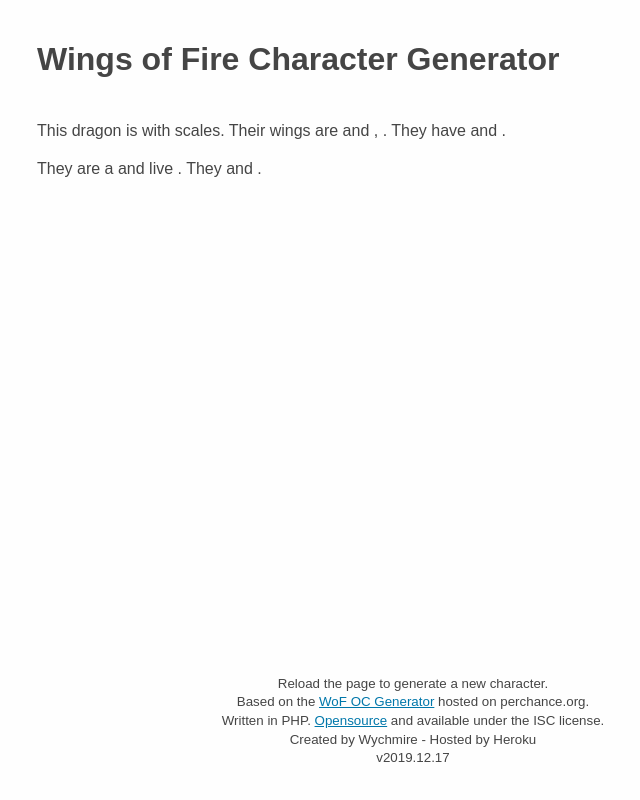
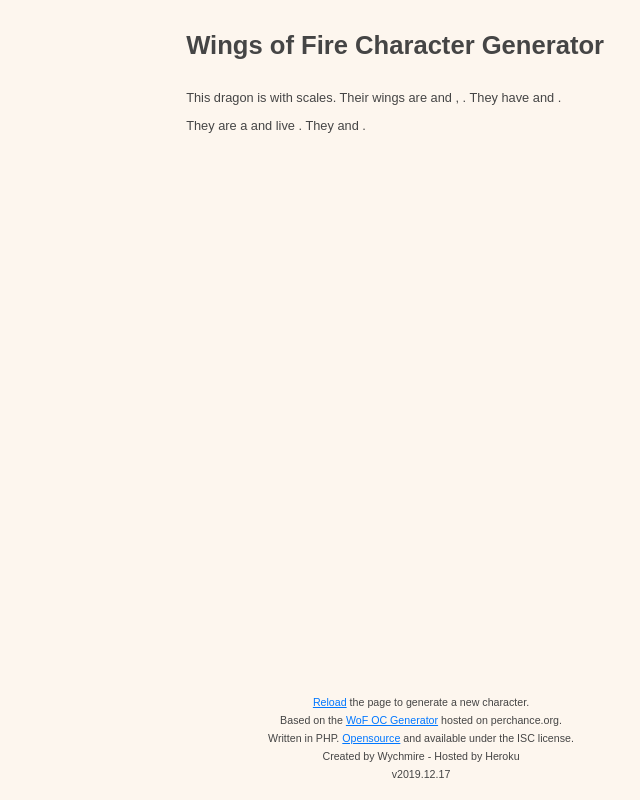
Before and after one commit to sincetheflood/wofgen, a PHP site: page / in a window 1280 px wide. Shown: the whole page, without its empty margins (219-859 px from the left). Run offline with PHP 8.4, Linux system fonts and the light colour scheme.

Commit message:
Minify css

```diff
--- a/web/static/style.css
+++ b/web/static/style.css
@@ -1 +1 @@
-*,::before,::after{box-sizing:border-box}html{background-color:#fefefe;height:100%}body{display:flex;flex-direction:column;margin:0 auto;padding:1em;max-width:800px;height:100%;font-family:sans-serif;font-size:16px;line-height:1.4;text-align:justify;color:#454545}main{flex-grow:1}footer{margin:0 auto;padding:1em 1em 1em 0;max-width:800px;text-align:center}footer p{margin:0;font-size:smaller}a{color:#07a}a:visited{color:#941352}small{font-size:.4em}@media screen and (max-width: 500px){body{text-align:left}}
+*,::before,::after{box-sizing:border-box}body{display:block;margin:0;background-color:#fdf6ee;color:#454545;font-family:sans-serif;font-size:1.6ch}main{display:flex;flex-direction:column;margin:auto;padding:2ch;max-width:70ch;height:100vh}article{flex-grow:1}footer{text-align:center;font-size:smaller}footer p{margin:0 0 1ch}a{color:#07f}
--- a/web/static/style.scss
+++ b/web/static/style.scss
@@ -4,58 +4,37 @@
 	box-sizing: border-box;
 }
 
-html {
-	background-color: #fefefe;
-	height: 100%;
+body {
+	display: block;
+	margin: 0;
+
+	background-color: #fdf6ee;
+  color: #454545;
+
+  font-family: sans-serif;
+  font-size: 1.6ch;
 }
 
-body {
+main {
 	display: flex;
 	flex-direction: column;
 
-	margin: 0 auto;
-	padding: 1em;
-	max-width: 800px;
-	height: 100%;
-
-	font-family: sans-serif;
-	font-size: 16px;
-	line-height: 1.4;
-	text-align: justify;
-	color: #454545;
+	margin: auto;
+	padding: 2ch;
+	max-width: 70ch;
+	height: 100vh;
 }
 
-main {
+article {
 	flex-grow: 1;
 }
 
 footer {
-	margin: 0 auto;
-	padding: 1em 1em 1em 0;
-	max-width: 800px;
-
-	text-align: center;
-
-	p {
-		margin: 0;
-		font-size: smaller;
-	}
+  text-align: center;
+  font-size: smaller;
+  p {
+    margin: 0 0 1ch;
+  }
 }
 
-a {
-	color: #07a;
-}
-
-a:visited {
-	color: #941352;
-}
-
-small {
-	font-size: .4em;
-}
-
-@media screen and (max-width: 500px) {
-	body {
-		text-align: left;
-	}
-}
+a {color:#07f}
--- a/web/template/template.php
+++ b/web/template/template.php
@@ -10,21 +10,23 @@
 </head>
 
 <body>
+  <main>
     <header>
       <h1><?php site_name(); ?></h1>
     </header>
 
-  <main>
+    <article>
       <?php require 'includes/generator.php'; ?>
-  </main>
+    </article>
 
     <footer>
-    <p>Reload the page to generate a new character.</p>
+      <p><a href="#" onclick="window.location.reload(false);">Reload</a> the page to generate a new character.<noscript> (Enable Javascript to use the link)</noscript></p>
       <p>Based on the <a href="https://perchance.org/wofocgen-testversion">WoF OC Generator</a> hosted on perchance.org.</p>
       <p>Written in PHP. <a href="https://git.sr.ht/~wychmire/wofocgen">Opensource</a> and available under the ISC license.</p>
       <p>Created by Wychmire - Hosted by Heroku</p>
       <p><?php site_version(); ?></p>
     </footer>
+  </main>
 </body>
 
 </html>
```
Lines whose indentation alone changed are shown as unchanged.
